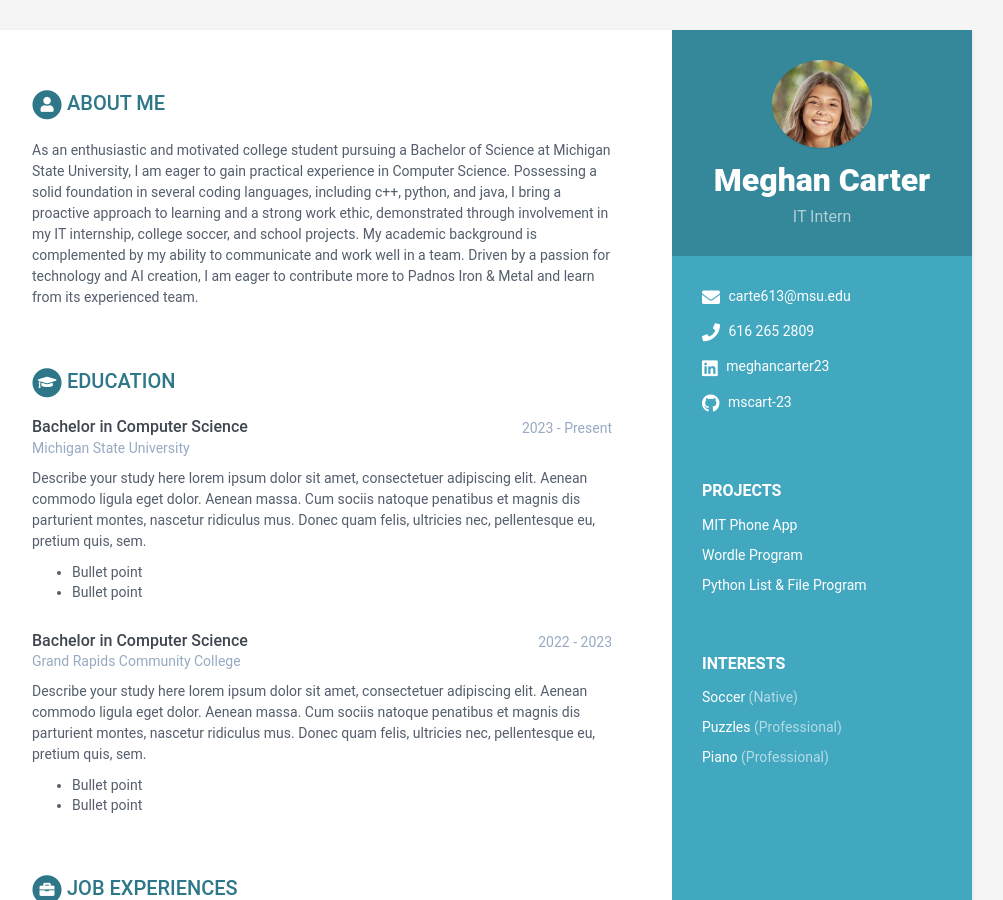
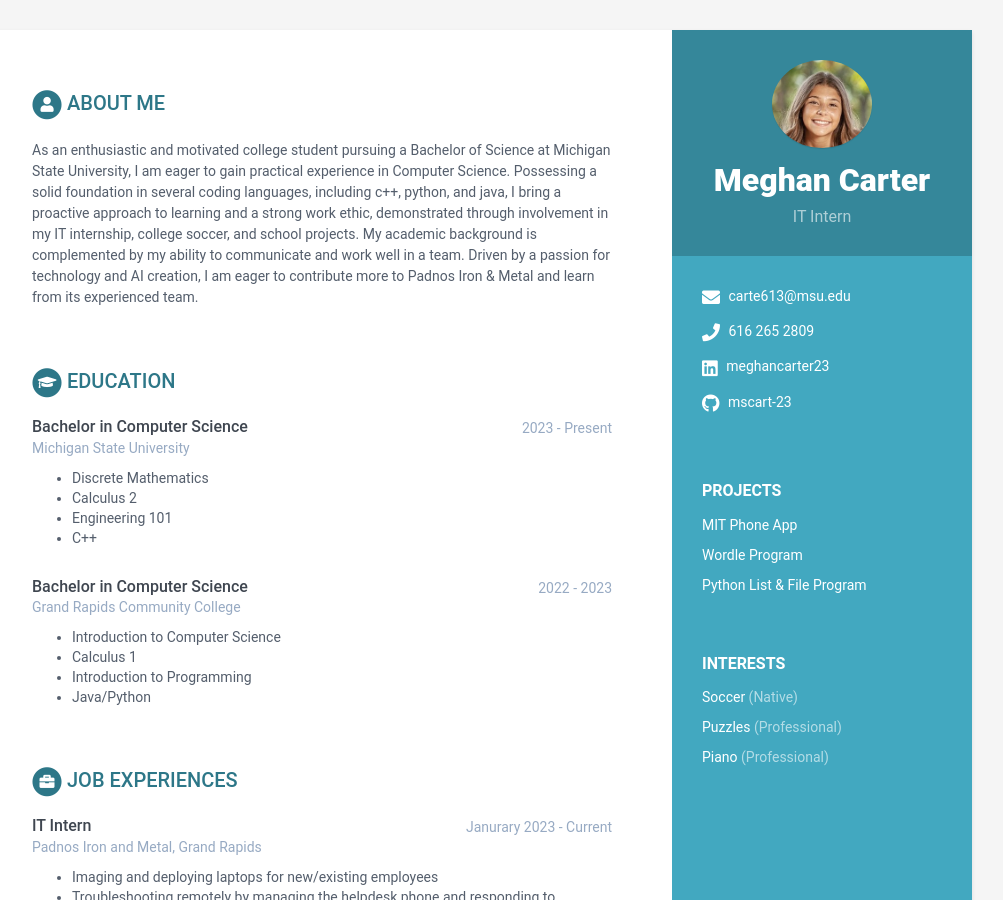
Before and after one commit to mscart-23/mscart-23.github.io, a Jekyll site: the page built from index.html, in a window 1280 px wide and 900 px high. Shown: the whole window, without its empty margins (168-1171 px from the left). Built offline with Jekyll 4.4.1, drawn with Linux system fonts in a browser that asks for light colours.

Commit message:
Education tab changes

```diff
--- a/_data/data.yml
+++ b/_data/data.yml
@@ -55,24 +55,18 @@ education:
         university: Michigan State University
         time: 2023 - Present
         details: |
-          Describe your study here lorem ipsum dolor sit amet, consectetuer
-          adipiscing elit. Aenean commodo ligula eget dolor. Aenean massa. Cum
-          sociis natoque penatibus et magnis dis parturient montes, nascetur
-          ridiculus mus. Donec quam felis, ultricies nec, pellentesque eu,
-          pretium quis, sem.
-            - Bullet point
-            - Bullet point
+          - Discrete Mathematics
+          - Calculus 2
+          - Engineering 101
+          - C++
       - degree: Bachelor in Computer Science
         university: Grand Rapids Community College
         time: 2022 - 2023
         details: |
-          Describe your study here lorem ipsum dolor sit amet, consectetuer
-          adipiscing elit. Aenean commodo ligula eget dolor. Aenean massa. Cum
-          sociis natoque penatibus et magnis dis parturient montes, nascetur
-          ridiculus mus. Donec quam felis, ultricies nec, pellentesque eu,
-          pretium quis, sem.
-            - Bullet point
-            - Bullet point
+          - Introduction to Computer Science
+          - Calculus 1
+          - Introduction to Programming
+          - Java/Python
 certifications:
       title: Certifications
       list:
```
